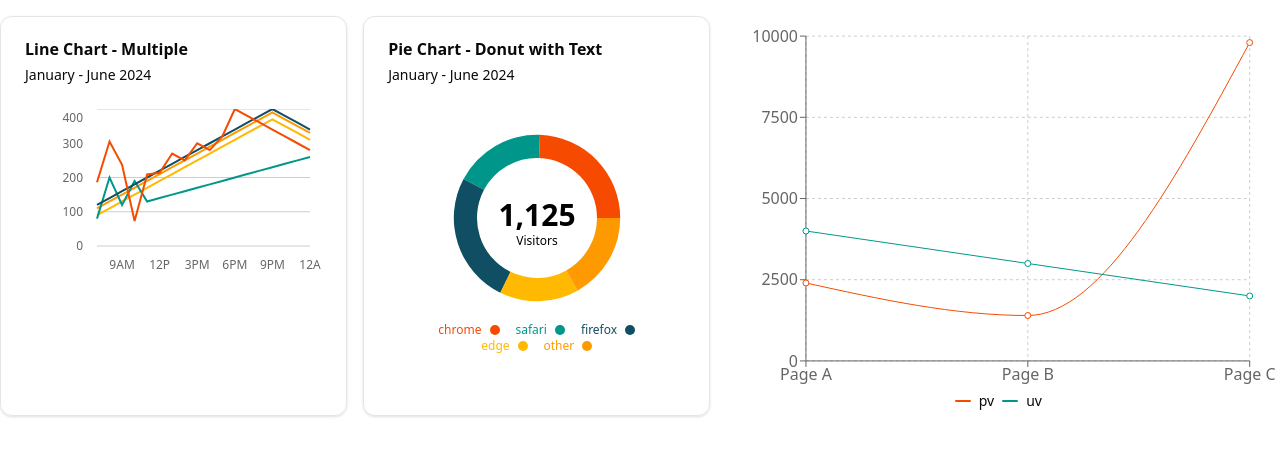
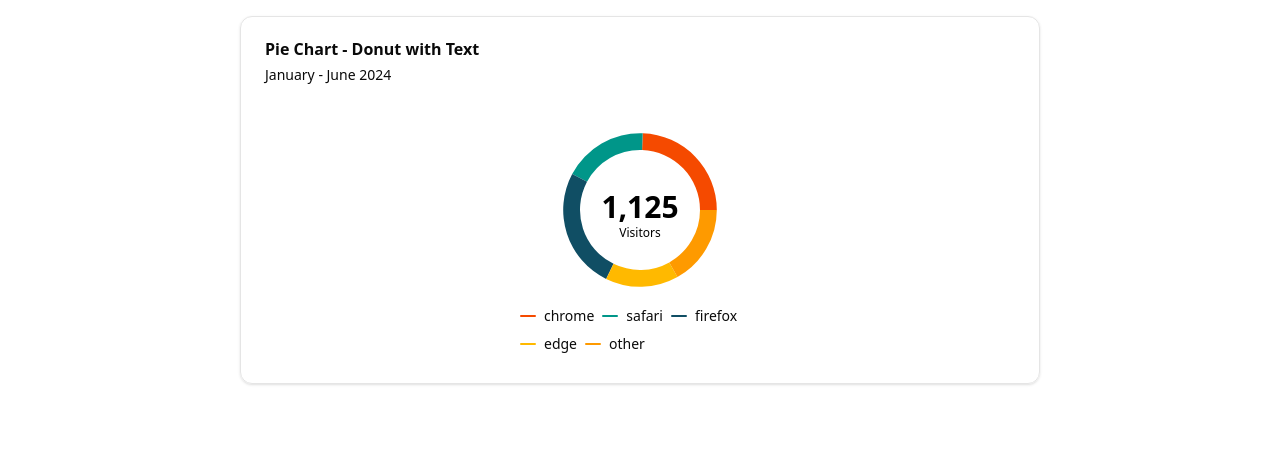
Before and after one commit to frgryr2001/research-rechart, a React app: page / in a window 1280 px wide. Shown: the top 456 px of the page. Built offline with nearby package versions, Linux system fonts and the light colour scheme; the HTML template or start-up script is replaced by a standard one.

Commit message:
refactor: clean up unused components and improve key usage in chart components

```diff
--- a/src/App.tsx
+++ b/src/App.tsx
@@ -235,9 +235,9 @@ const data = [
 export function ChartLineMultiple() {
   return (
     <div className="flex gap-4 mt-4 mx-auto justify-center">
-      <LineExample />
+      {/* <LineExample /> */}
       <ChartPieLegend />
-      <SimpleChart data={data} />
+      {/* <SimpleChart data={data} /> */}
     </div>
   );
 }
--- a/src/components/custom/legend-chart.tsx
+++ b/src/components/custom/legend-chart.tsx
@@ -1,7 +1,7 @@
-import React, { createContext, useContext, useMemo } from 'react';
+import React, { createContext, Fragment, useContext, useMemo } from 'react';
 import { cn } from '@/lib/utils';
 
-// Context for Legend
+
 interface LegendContextValue {
   payload: any[];
 }
@@ -37,7 +37,6 @@ const ChartLegendRoot: React.FC<ChartLegendProps> = ({
   );
 };
 
-// Legend Items
 interface ChartLegendItemsProps {
   renderItem?: (item: any, index: number) => React.ReactNode;
   className?: string;
@@ -57,16 +56,16 @@ const ChartLegendItems: React.FC<ChartLegendItemsProps> = ({
     <div className={cn('flex flex-wrap gap-2', className)}>
       {filteredPayload.map((item, index) =>
         renderItem ? (
-          renderItem(item, index)
+          <Fragment key={item.value}>{renderItem(item, index)}</Fragment>
         ) : (
-          <ChartLegend.Item key={index} item={item} />
+          <ChartLegend.Item key={item.value} item={item} />
         )
       )}
     </div>
   );
 };
 
-// Individual Legend Item
+
 interface LegendItemContextValue {
   color: string;
   value: string;
@@ -82,7 +81,7 @@ const useLegendItemContext = () => {
   return context;
 };
 
-// Updated Legend Item
+
 interface ChartLegendItemProps {
   item: { color: string; value: string };
   className?: string;
--- a/src/components/custom/tooltip-chart.tsx
+++ b/src/components/custom/tooltip-chart.tsx
@@ -140,13 +140,14 @@ const ChartTooltipItems: React.FC<ChartTooltipItemsProps> = ({
           dataKey: item.dataKey,
           name: item.name || item.dataKey,
           value: item.value,
-          color: item.color || item.fill || item.stroke || '#8884d8',
+          color: item.color || item.payload.fill || item.stroke || '#8884d8',
           payload: item.payload,
           unit: item.unit,
         };
 
+
         return (
-          <TooltipItemContext.Provider key={index} value={itemData}>
+          <TooltipItemContext.Provider key={item.id} value={itemData}>
             {typeof renderItem === 'function'
               ? renderItem(itemData, index)
               : renderItem || (
--- a/src/components/pie-chart.tsx
+++ b/src/components/pie-chart.tsx
@@ -12,14 +12,12 @@ import {
 } from '@/components/ui/card';
 import {
   ChartContainer,
-  ChartLegend,
-  ChartLegendContent,
-  ChartTooltip,
-  ChartTooltipContent,
+  ChartLegend as ChartLegendPrimitive,
+  ChartTooltip as ChartTooltipPrimitive,
   type ChartConfig,
 } from '@/components/ui/chart';
-import { CustomLegend, CustomTooltip } from './ui/SimpleChart';
-
+import { ChartTooltip } from './custom/tooltip-chart';
+import { ChartLegend } from './custom/legend-chart';
 
 export const description = 'A donut chart with text';
 
@@ -74,30 +72,33 @@ export function ChartPieLegend() {
           className="mx-auto aspect-square max-h-[250px]"
         >
           <PieChart>
-            <ChartTooltip
+            <ChartTooltipPrimitive
               cursor={false}
-              content={
-                <CustomTooltip
-                  renderLabel={(label) => {
-                    return <div style={{ fontWeight: 'bold' }}>{label}</div>;
-                  }}
-                  renderItem={(item) => {
-                    return (
-                      <div className="flex gap-2 items-center" key={item.id}>
-                        <div
-                          style={{
-                            backgroundColor: item.color,
-                          }}
-                          className="size-2.5 rounded-full"
-                        ></div>
-                        <div style={{ color: item.color }}>
-                          {item.name}: {item.value}
+              content={(props) => (
+                <ChartTooltip.Root {...props}>
+                  {/* <ChartTooltip.Label className="text-yellow-400 border-b border-yellow-400/30 pb-1 mb-2" /> */}
+                  <ChartTooltip.Items
+                    className="gap-2"
+                    renderItem={(item) => (
+                      <ChartTooltip.Item key={item.dataKey} className="justify-between">
+                        <div className="flex items-center gap-2">
+                          <ChartTooltip.ItemIndicator
+                            shape={item.dataKey === 'uv' ? 'line' : 'square'}
+                          />
+                          <ChartTooltip.ItemName
+                            className="text-gray-300"
+                            formatter={(name) => name.toUpperCase()}
+                          />
                         </div>
-                      </div>
-                    );
-                  }}
-                />
-              }
+                        <ChartTooltip.ItemValue
+                          className="font-bold"
+                          prefix="$"
+                        />
+                      </ChartTooltip.Item>
+                    )}
+                  />
+                </ChartTooltip.Root>
+              )}
             />
             <Pie
               data={chartData}
@@ -136,24 +137,23 @@ export function ChartPieLegend() {
                 }}
               />
             </Pie>
-            <ChartLegend
-              content={
-                <CustomLegend
-                  item={({ value, color }) => (
-                    <div key={value} className="flex gap-2 items-center w-full">
-                      <span style={{ color }}>{value}</span>
-                      <div
-                        style={{
-                          backgroundColor: color,
-                          width: 10,
-                          height: 10,
-                          borderRadius: '50%',
-                        }}
-                      ></div>
-                    </div>
-                  )}
-                />
-              }
+            <ChartLegendPrimitive
+              content={(props) => (
+                <ChartLegend.Root
+                  payload={props.payload}
+                  className="flex justify-center"
+                >
+                  <ChartLegend.Items
+                    // filter={(item) => item.value !== 'uv'}
+                    renderItem={(item) => (
+                      <ChartLegend.Item item={item}  className="text-sm">
+                        <ChartLegend.ItemIndicator shape="line" />
+                        <ChartLegend.ItemValue />
+                      </ChartLegend.Item>
+                    )}
+                  />
+                </ChartLegend.Root>
+              )}
               className="-translate-y-2 flex-wrap gap-2 *:basis-1/4 *:justify-center"
             />
           </PieChart>
--- a/src/components/ui/SimpleChart.tsx
+++ b/src/components/ui/SimpleChart.tsx
@@ -19,52 +19,8 @@ type CustomLegendProps = Pick<RechartsPrimitive.LegendProps, 'payload'> & {
   item: (props: { value: string; color: string }) => React.ReactNode;
 };
 
-export const CustomTooltip: React.FC<CustomTooltipProps> = (props) => {
-  const { active, payload, label } = props;
-  if (!active || !payload || payload.length === 0) return null;
 
-  return (
-    <div className="border-border/50 bg-background grid min-w-32 items-start gap-1.5 rounded-lg border px-2.5 py-1.5 text-xs shadow-xl">
-      {props.renderLabel ? props.renderLabel(label) : label}
-      {payload.map((item) => {
-        return props.renderItem ? (
-          props.renderItem({
-            id: item.id as string | number,
-            name: item.name as string,
-            value: item.value as number | string,
-            color: item.color ?? (item.payload.fill as string),
-          })
-        ) : (
-          <div key={item.id} className="flex justify-between">
-            <span style={{ color: item.color }}>{item.name}:</span>
-            <span>{item.value}</span>
-          </div>
-        );
-      })}
-    </div>
-  );
-};
 
-export const CustomLegend: React.FC<CustomLegendProps> = ({
-  payload,
-  item,
-}) => {
-  if (!payload || payload.length === 0) return null;
-  return (
-    <div className="flex justify-center gap-x-4 flex-wrap ">
-      {payload.map((entry) => {
-        return (
-          <div key={entry.id} className="flex items-center gap-2">
-            {item({
-              value: entry.value,
-              color: entry.color as string,
-            })}
-          </div>
-        );
-      })}
-    </div>
-  );
-};
 
 // Fixed class name and type issues in `SimpleChart`.
 const SimpleLineChart: React.FC<{ data: any[] }> = ({ data }) => {
@@ -107,7 +63,7 @@ const SimpleLineChart: React.FC<{ data: any[] }> = ({ data }) => {
               <ChartLegend.Items
                 // filter={(item) => item.value !== 'uv'}
                 renderItem={(item) => (
-                  <ChartLegend.Item item={item} className="text-sm">
+                  <ChartLegend.Item key={item.id}  item={item} className="text-sm">
                     <ChartLegend.ItemIndicator shape='line'/>
                     <ChartLegend.ItemValue />
                   </ChartLegend.Item>
```
